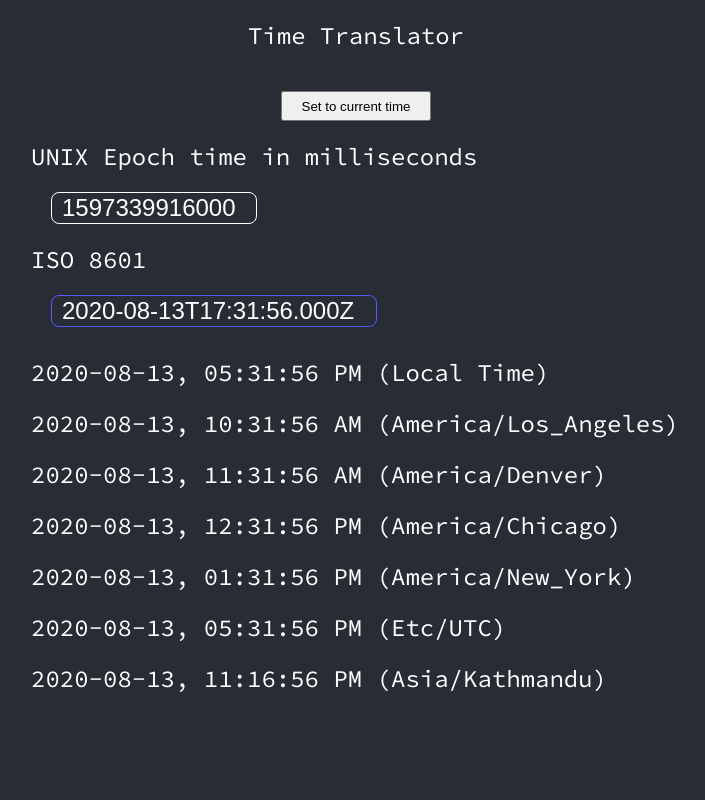
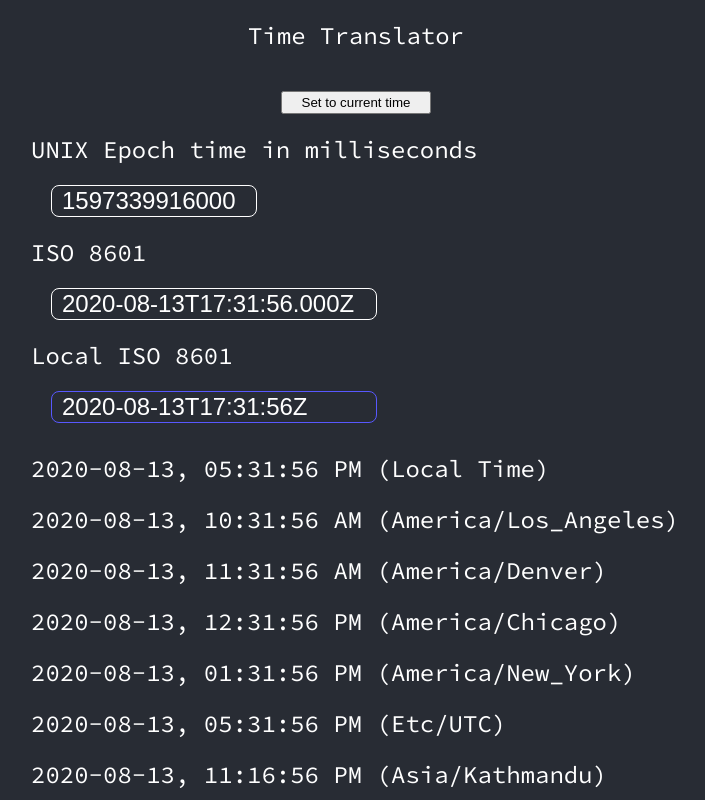
Before and after one commit to walterhwan/time_translator, a React (Create React App) app: page / in a window 1280 px wide. Shown: the whole page, without its empty margins (284-989 px from the left). Built offline with nearby package versions, Linux system fonts and the light colour scheme.

Commit message:
Add local ISO input

```diff
--- a/src/App.js
+++ b/src/App.js
@@ -14,6 +14,31 @@ function epochToISO(epoch) {
   const value = typeof epoch === 'string' ? Number(epoch) : epoch
   try {
     return new Date(value).toISOString()
+  } catch (_) {
+    return PLACE_HOLDER
+  }
+}
+
+function epochToLocal(epoch) {
+  const value = typeof epoch === 'string' ? Number(epoch) : epoch
+  try {
+    return moment(value).tz(moment.tz.guess()).format()
+  } catch (_) {
+    return PLACE_HOLDER
+  }
+}
+
+function localIsoToIso(localIsoDate) {
+  try {
+    return new Date(localIsoDate).toISOString()
+  } catch (_) {
+    return PLACE_HOLDER
+  }
+}
+
+function localIsoToEpoch(localIsoDate) {
+  try {
+    return new Date(localIsoDate).getTime() || PLACE_HOLDER
   } catch (_) {
     return PLACE_HOLDER
   }
@@ -49,6 +74,7 @@ function isoDateToTimezone(isoDate, timezoneString) {
 function App() {
   const [epochInput, setEpochInput] = React.useState(Date.now())
   const [isoDateInput, setIsoDateInput] = React.useState(epochToISO(epochInput))
+  const [localIsoDateInput, setLocalIsoDateInput] = React.useState(epochToLocal(epochInput))
 
   const localTimeString = isoDateToLocalDateString(isoDateInput)
   const pacificTimeString = isoDateToTimezone(
@@ -85,10 +111,18 @@ function App() {
     setEpochInput(isoDateToEpoch(isoDate))
   }
 
+  const handleLocalDateChange = (event) => {
+    const localIsoDate = event.target.value
+    setLocalIsoDateInput(localIsoDate)
+    setIsoDateInput(localIsoToIso(localIsoDate))
+    setEpochInput(localIsoToEpoch(localIsoDate))
+  }
+
   const handleSetCurrentTime = () => {
     const epoch = Date.now()
     setEpochInput(epoch)
     setIsoDateInput(epochToISO(epoch))
+    setLocalIsoDateInput(epochToLocal(epochInput))
   }
 
   return (
@@ -122,6 +156,16 @@ function App() {
           value={isoDateInput}
           onChange={handleIsoDateChange}
         ></input>
+        {/* Local ISO Date */}
+        <label htmlFor="iso-input">Local ISO 8601</label>
+        <input
+          className="iso-input"
+          id="iso-input"
+          autoFocus
+          type="text"
+          value={localIsoDateInput}
+          onChange={handleLocalDateChange}
+        ></input>
         <div className="human-readable-time">{localTimeString}</div>
         <div className="human-readable-time">{pacificTimeString}</div>
         <div className="human-readable-time">{mountainTimeString}</div>
```
